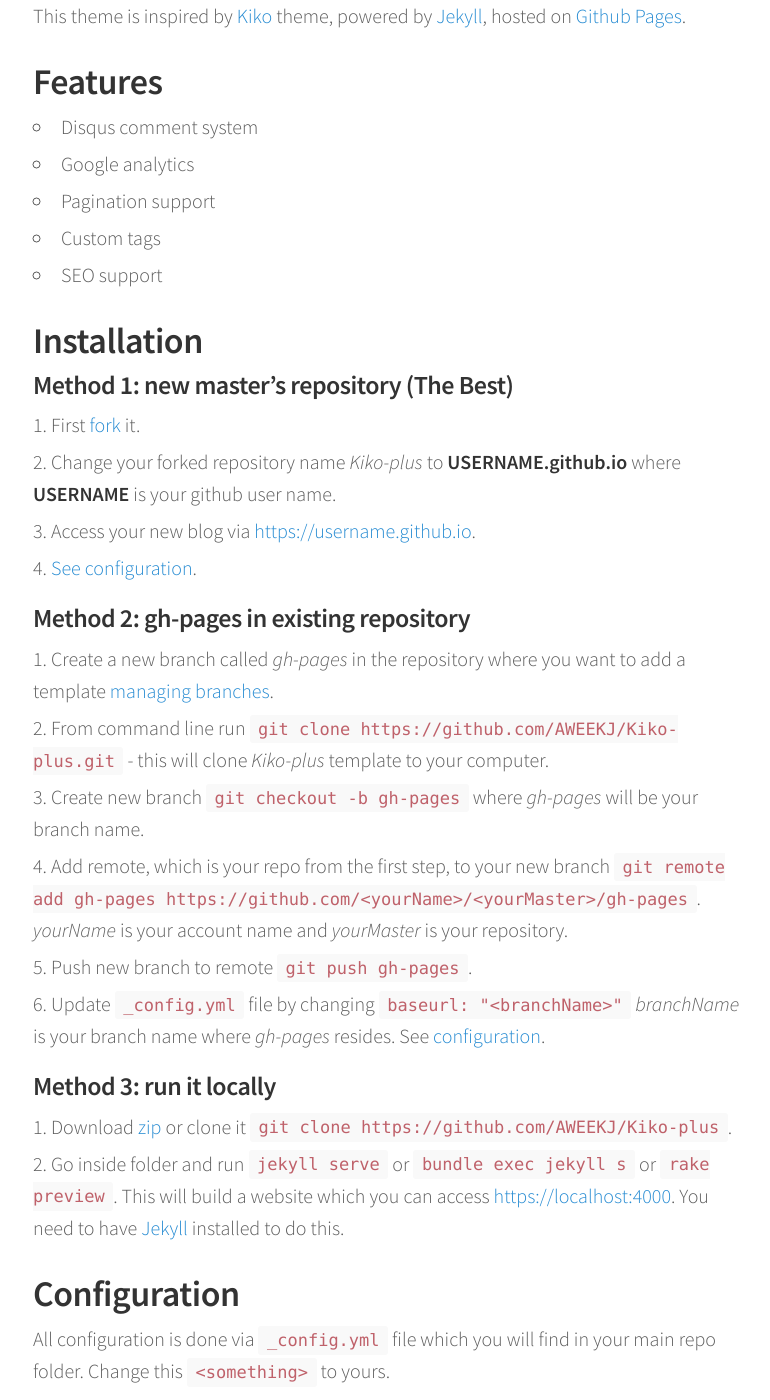
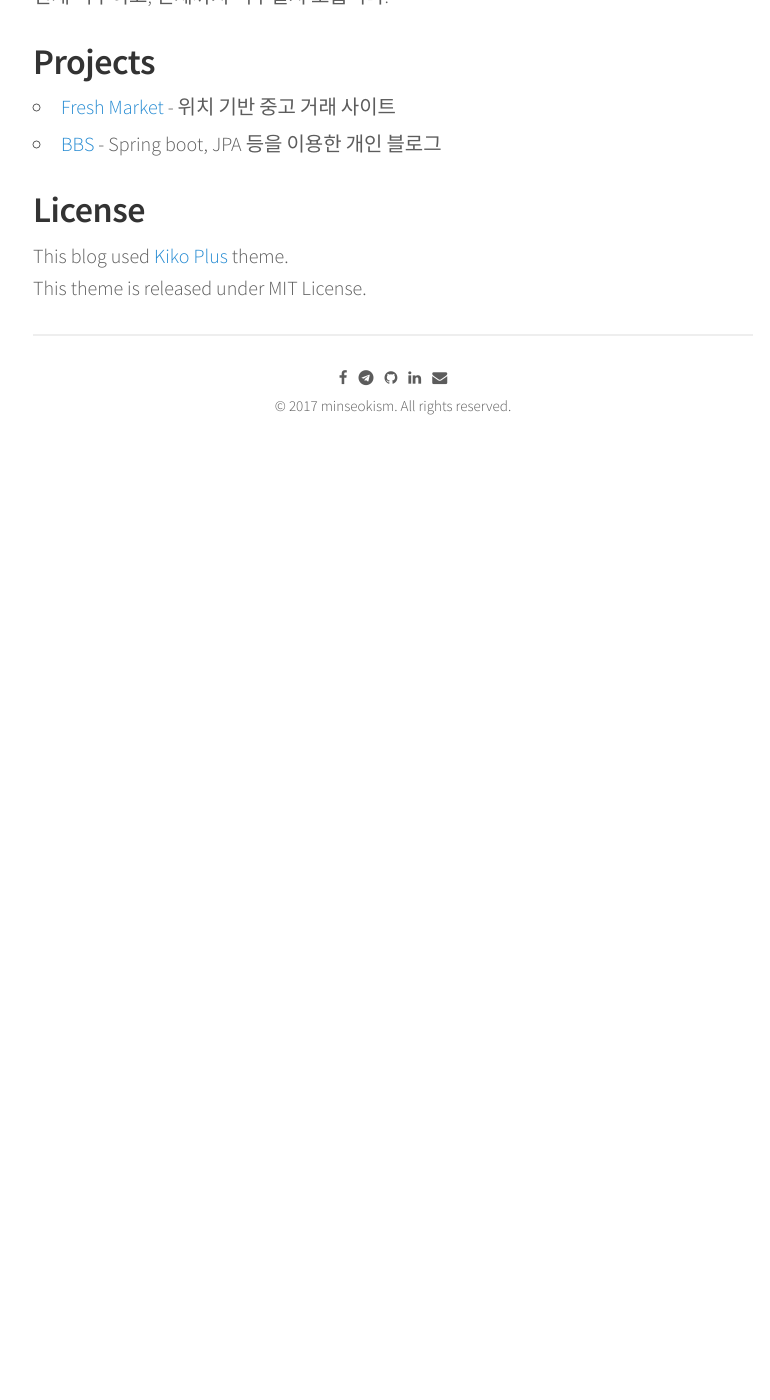
Before and after one commit to minseokism/minseokism.github.io, a Jekyll site: the page built from about.md, in a window 1280 px wide and 1400 px high, scrolled down 270 px. Shown: the whole window, without its empty margins (247-1017 px from the left). Built offline with Jekyll 4.4.1, drawn with Linux system fonts in a browser that asks for light colours; after the commit the page ends 900 px from its top, so only the background shows below that; some of the changed text lies outside the part shown.

Commit message:
Changed about.md

````diff
--- a/about.md
+++ b/about.md
@@ -3,100 +3,17 @@ title: About
 permalink: /about/
 ---
 
-This blog is demo blog for [Kiko Plus](https://github.com/AWEEKJ/Kiko-plus)
 
-This theme is inspired by [Kiko](http://github.com/gfjaru/Kiko) theme, powered by [Jekyll](http://jekyllrb.com), hosted on [Github Pages](https://pages.github.com).
-
-## Features
-
-- Disqus comment system
-- Google analytics
-- Pagination support
-- Custom tags
-- SEO support
+안녕하세요. 이민석 입니다.
+현재 백수이고, 언제까지 백수일지 모릅니다.
 
 
-## Installation
+## Projects
 
-#### Method 1: new master's repository (The Best)
-
-1. First [fork](https://github.com/AWEEKJ/Kiko-plus/fork) it.
-2. Change your forked repository name _Kiko-plus_ to __USERNAME.github.io__ where
-   __USERNAME__ is your github user name.
-3. Access your new blog via [https://username.github.io](https://username.github.io).
-4. [See configuration](#configuration).
-
-#### Method 2: gh-pages in existing repository
-
-1. Create a new branch called _gh-pages_ in the repository where you want to add a template [managing branches](https://help.github.com/articles/creating-and-deleting-branches-within-your-repository/).
-2. From command line run `git clone https://github.com/AWEEKJ/Kiko-plus.git` - this will clone _Kiko-plus_ template to your computer.
-3. Create new branch `git checkout -b gh-pages` where _gh-pages_ will be your branch name.
-4. Add remote, which is your repo from the first step, to your new branch `git remote add gh-pages https://github.com/<yourName>/<yourMaster>/gh-pages`. _yourName_ is your account name and _yourMaster_ is your repository.
-5. Push new branch to remote `git push gh-pages`.
-6. Update `_config.yml` file by changing `baseurl: "<branchName>"` _branchName_ is your branch name where _gh-pages_ resides. See [configuration](#configuration).
-
-#### Method 3: run it locally
-
-1. Download [zip](https://github.com/AWEEKJ/Kiko-plus/archive/master.zip) or clone it `git clone https://github.com/AWEEKJ/Kiko-plus`.
-2. Go inside folder and run `jekyll serve` or `bundle exec jekyll s` or `rake preview`. This will build a website which you can access [https://localhost:4000](https://localhost:4000). You need to have [Jekyll](https://jekyllrb.com/docs/installation/) installed to do this.
-
-
-## Configuration
-
-All configuration is done via `_config.yml` file which you will find in your main repo folder. Change this `<something>` to yours.
-
-- Change this to your blog name.
-
-```yml
-name: <blog-name>
-```
-
-- Change this to your domain. **NOTE**- if running locally change this to `url: "https://localhost:4000"`.
-
-```yml
-url: "https://<your-name>.github.io"
-```
-
-- Change this to your branch name where _gh-pages_ resides. !NOTE apply only if you used __Method 2__ for installation.
-
-```yml
-baseurl: "/<branch-name>"
-```
-
-- These configuration in `author:` is for links to icons in footer. Modify `_includes/footer.html` to add more link icons.
-
-```yml
-author:
-  name:             minseokism
-  facebook:         minseokism
-  github:           minseokism
-  linkedin:         minseokism
-  telegram:         minseokism
-  email:            lagender@gmail.com
-```
-
-- Change this to your Google Analytic ID.
-
-```yml
-google-analytics:
-  id:               minseokism
-```
-
-- Change this to your Disqus ID.
-
-```yml
-disqus:
-  id:               minseokism
-```
-
-## Rakefile Usage
-
-```bash
-$ rake post title="A Title" [date="2015-08-16"] [tags=[tag1,tag2]]
-$ rake draft title="A Title" [date="2015-08-16"] [tags=[tag1,tag2]]
-$ rake preview
-```
+- [Fresh Market](https://github.com/latentdark/HelloWorld) - 위치 기반 중고 거래 사이트
+- [BBS](https://github.com/minseokism/BBS) - Spring boot, JPA 등을 이용한 개인 블로그
 
 ## License
 
+This blog used [Kiko Plus](https://github.com/AWEEKJ/Kiko-plus) theme.
 This theme is released under MIT License.
````
